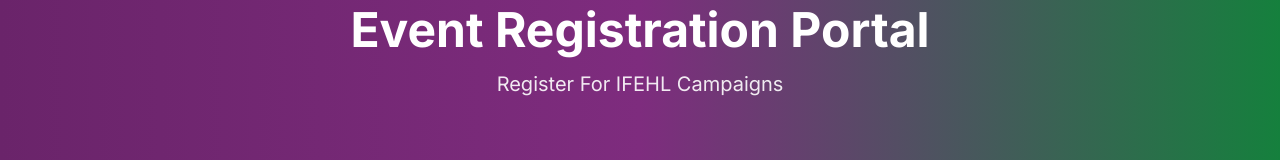
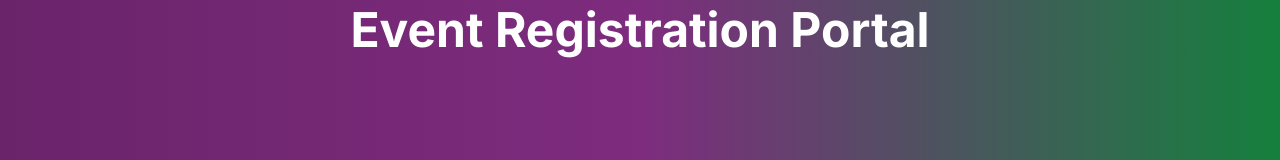
Before and after one commit to CMDAGlobal/IfEHL-Tentative, a Next.js app: page / in a window 1280 px wide. Shown: the part 202-362 px from the top of the page. Built offline with nearby package versions, Linux system fonts and the light colour scheme; no server answers; the database is empty.

Commit message:
Remove subtitle from hero section

```diff
--- a/app/page.tsx
+++ b/app/page.tsx
@@ -52,7 +52,6 @@ export default function Home() {
         <div className="container mx-auto px-4 text-center">
           <h2 className="text-3xl sm:text-5xl font-bold mb-4">Event Registration Portal</h2>
           <p className="text-lg sm:text-xl opacity-90 max-w-2xl mx-auto">
-            Register For IFEHL Campaigns
           </p>
         </div>
       </section>
```
